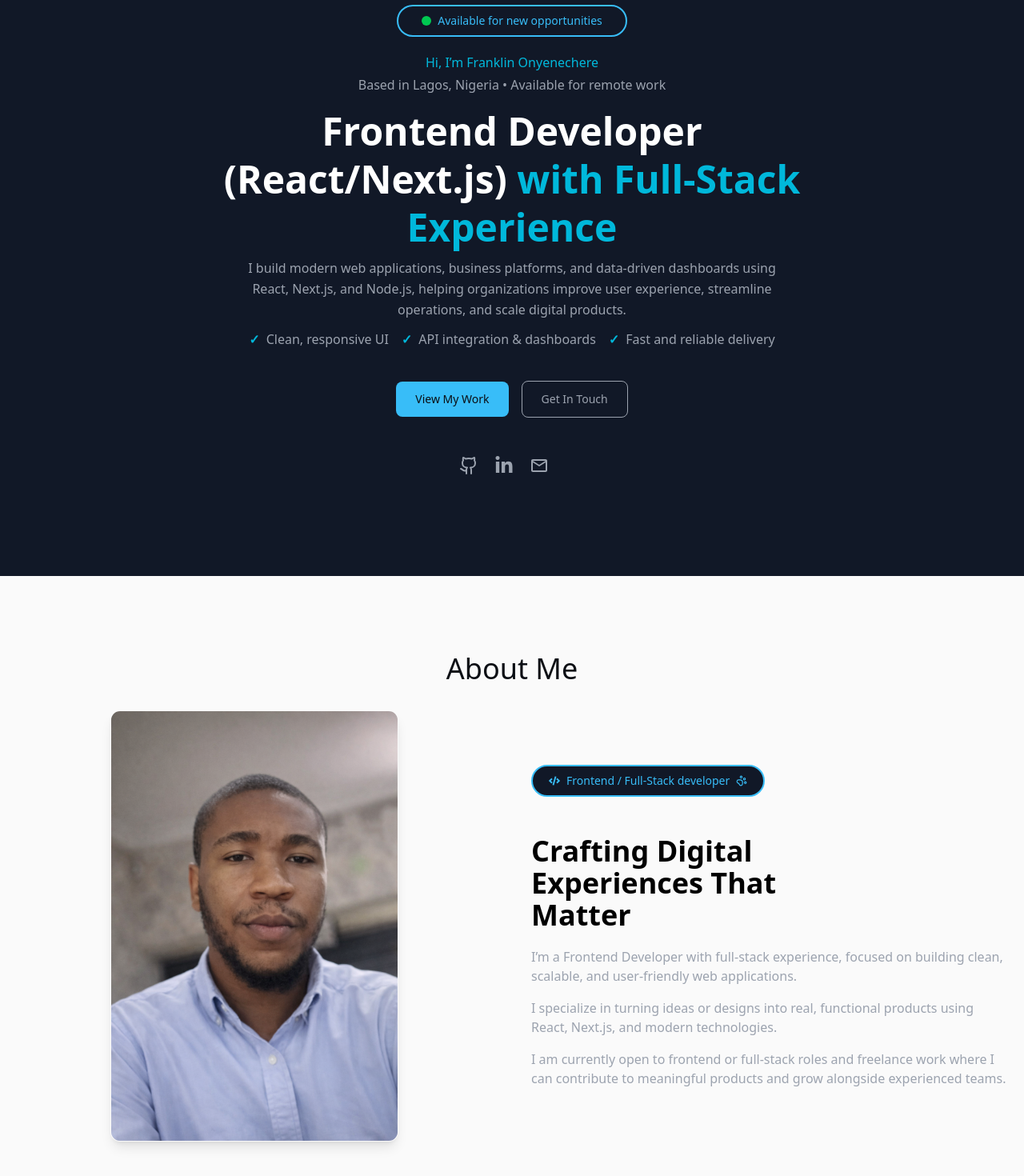
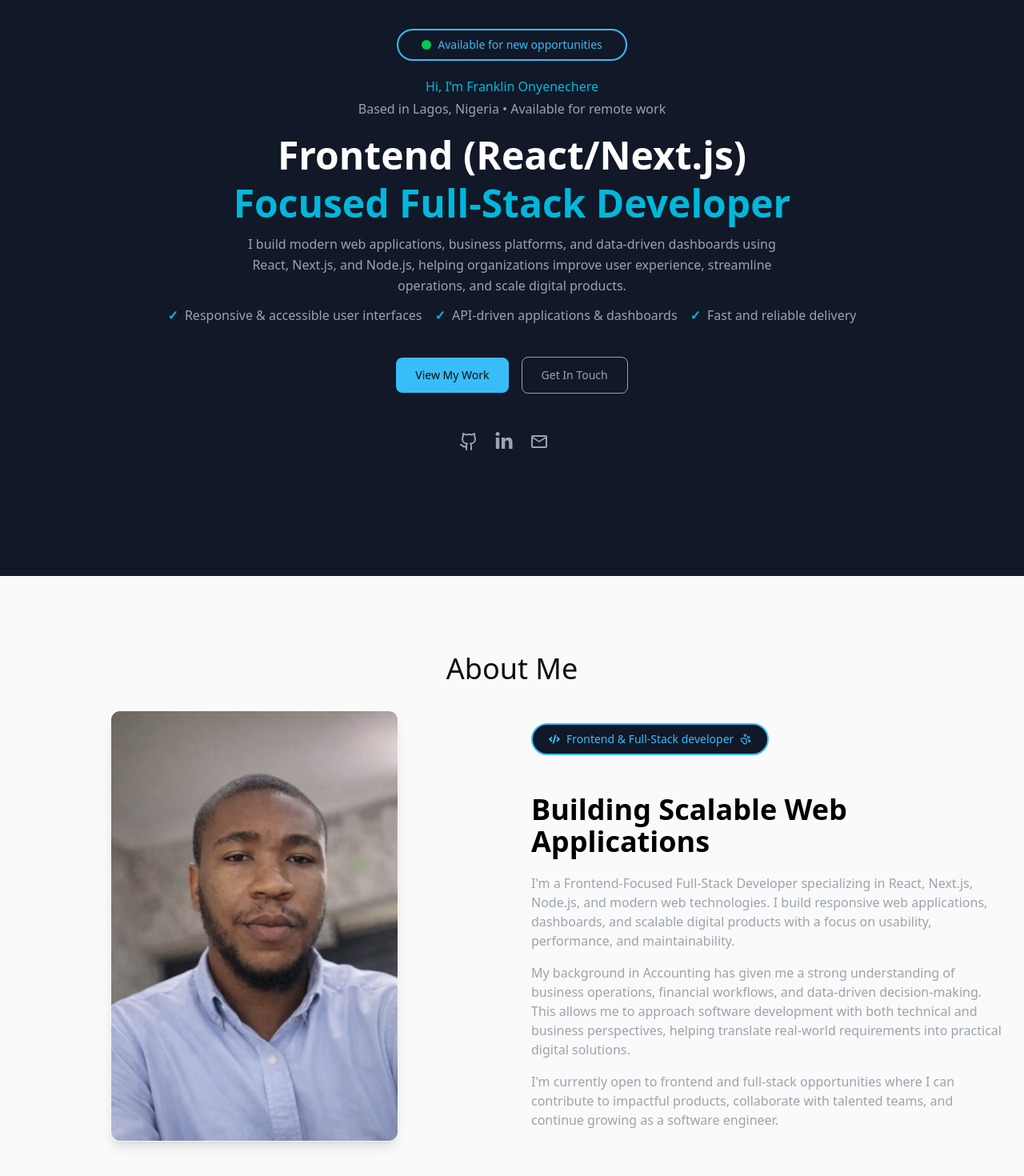
Before and after one commit to franklynxchill/-franklin.dev-portfolio, a Next.js app: page / in a window 1280 px wide. Shown: the part 200-1670 px from the top of the page at 80% size. Built offline with nearby package versions, Linux system fonts and the light colour scheme.

Commit message:
update commit

```diff
--- a/app/components/AboutSection.tsx
+++ b/app/components/AboutSection.tsx
@@ -38,24 +38,24 @@ export default function AboutSection() {
             <div className=" flex items-center justify-center lg:justify-start">
               <button className=" flex gap-2 items-center justify-center bg-surface border-2  border-primary text-primary py-2 px-5 rounded-3xl text-sm">
                 <FaCode />
-                Frontend / Full-Stack developer
+                Frontend & Full-Stack developer
                 <LuPawPrint />
               </button>
             </div>
 
-            <h3 className=" capitalize text-center md:text-left text-3xl md:text-4xl font-semibold  mt-4 md:mt-12 mb-5 lg:w-110 mx-auto lg:mx-0">Crafting digital experiences that matter</h3>
+            <h3 className=" capitalize text-center md:text-left text-3xl md:text-4xl font-semibold  mt-4 md:mt-12 mb-5 w-4/5 lg:w-99 mx-auto lg:mx-0">Building scalable web applications</h3>
 
             <div className="text-text-muted">
               <p>
-                I’m a Frontend Developer with full-stack experience, focused on building clean, scalable, and user-friendly web applications.
+                I'm a Frontend-Focused Full-Stack Developer specializing in React, Next.js, Node.js, and modern web technologies. I build responsive web applications, dashboards, and scalable digital products with a focus on usability, performance, and maintainability.
               </p>
 
               <p className=" my-4">
-                I specialize in turning ideas or designs into real, functional products using React, Next.js, and modern technologies.
+                My background in Accounting has given me a strong understanding of business operations, financial workflows, and data-driven decision-making. This allows me to approach software development with both technical and business perspectives, helping translate real-world requirements into practical digital solutions.
               </p>
 
               <p>
-                I am currently open to frontend or full-stack roles and freelance work where I can contribute to meaningful products and grow alongside experienced teams.
+                I'm currently open to frontend and full-stack opportunities where I can contribute to impactful products, collaborate with talented teams, and continue growing as a software engineer.
               </p>
 
             </div>
--- a/app/components/ExperienceSection.tsx
+++ b/app/components/ExperienceSection.tsx
@@ -6,12 +6,12 @@ function ExperienceSection() {
     {
       role: "Website Redesign Case Study",
       highligt: "Geneith Pharm Ltd (Concept Redesign)",
-      period: "Septembter 2025 – November 2025",
+      period: "September 2025 – November 2025",
       line1: "Conducted UX analysis of the existing website, identifying usability, responsiveness, and content-structure issues.",
-      line2: "Redesigned the interface from the ground up as a learning-based case study, applying modern UI principles.",
+      line2: "Redesigned the website interface from the ground up, applying modern UI/UX principles, responsive design techniques, and component-based architecture.",
       line3: "Built and deployed the project independently using React, Next.js, and Tailwind CSS.",
-      line4: "Managed the entire workflow from design analysis to deployment on Vercel.",
-      note: "Disclaimer: This was a personal, learning-based case study and not a commissioned or affiliated project.",
+      line4: "Led the project end-to-end, from UX analysis and planning to development, testing, and deployment.",
+      note: "Disclaimer: Independent concept redesign created for portfolio and educational purposes. Not commissioned by or affiliated with Geneith Pharm Ltd.",
     },
     {
       role: "National Youth Service Corps (NYSC)",
@@ -23,8 +23,8 @@ function ExperienceSection() {
       line4: "Completed a learning-based website redesign case study inspired by the company’s public website, focusing on UX improvement, responsiveness, and modern design patterns.",
     },
     {
-      role: "Junior Full-Stack Developer (Learning-Based Projects)",
-      highligt: "Self-Directed",
+      role: "Full-Stack Developer",
+      highligt: "Personal & Freelance Projects",
       period: "2024 – Present",
       line1: "Expanded from frontend development into backend fundamentals, building full-stack applications with REST APIs, authentication, database CRUD operations, and deployment workflows.",
       line2: "Integrated frontend interfaces with backend services, handling data flow, API consumption, and basic system design.",
@@ -35,10 +35,10 @@ function ExperienceSection() {
       role: "Frontend Developer",
       highligt: "Independent Projects & Case Studies",
       period: "May 2023 – Present",
-      line1: "Built and deployed 10+ frontend projects using React, Next.js, and Tailwind CSS, focusing on responsive design, accessibility, and clean UI architecture.",
-      line2: "Completed multiple real-world UI challenges from Frontend Mentor, translating design specifications into pixel-accurate, production-ready interfaces.",
-      line3: "Applied modern frontend best practices, including component-based architecture, state management, and performance optimization.",
-      line4: "Used Git and GitHub for version control, documentation, and project iteration, with publicly accessible repositories and live demos.",
+      line1: "Built and deployed 10+ frontend applications using React, Next.js, and Tailwind CSS.",
+      line2: "Developed reusable UI components and responsive interfaces optimized for desktop and mobile devices.",
+      line3: "Integrated APIs, managed application state, and applied performance optimization techniques.",
+      line4: "Maintained source control and deployment workflows using Git, GitHub, and Vercel.",
     }
   ]
 
--- a/app/components/Hero.tsx
+++ b/app/components/Hero.tsx
@@ -44,8 +44,8 @@ function Hero() {
 
             {/* Headline */}
             <h1 className=" text-3xl md:text-5xl font-semibold text-white leading-tight md:w-[60%] mx-auto">
-              Frontend Developer (React/Next.js) {" "}
-              <span className="text-cyan-500"> with Full-Stack Experience</span>
+              Frontend (React/Next.js) {" "}
+              <span className="text-cyan-500"> Focused Full-Stack Developer</span>
             </h1>
 
             {/* Supporting Copy */}
@@ -56,11 +56,11 @@ function Hero() {
             <ul className=" flex flex-col md:flex-row items-center justify-center gap-x-4 mt-3 text-text-muted">
               <li className="flex items-center gap-2">
                 <span className="text-cyan-500 font-bold">✓</span>
-                <span>Clean, responsive UI</span>
+                <span>Responsive & accessible user interfaces</span>
               </li>
               <li className="flex items-center gap-2">
                 <span className="text-cyan-500 font-bold">✓</span>
-                <span>API integration & dashboards</span>
+                <span>API-driven applications & dashboards</span>
               </li>
               <li className="flex items-center gap-2">
                 <span className="text-cyan-500 font-bold">✓</span>
```
Also changed, not shown: 1 other file (tests, documents, lock files or other folders).
